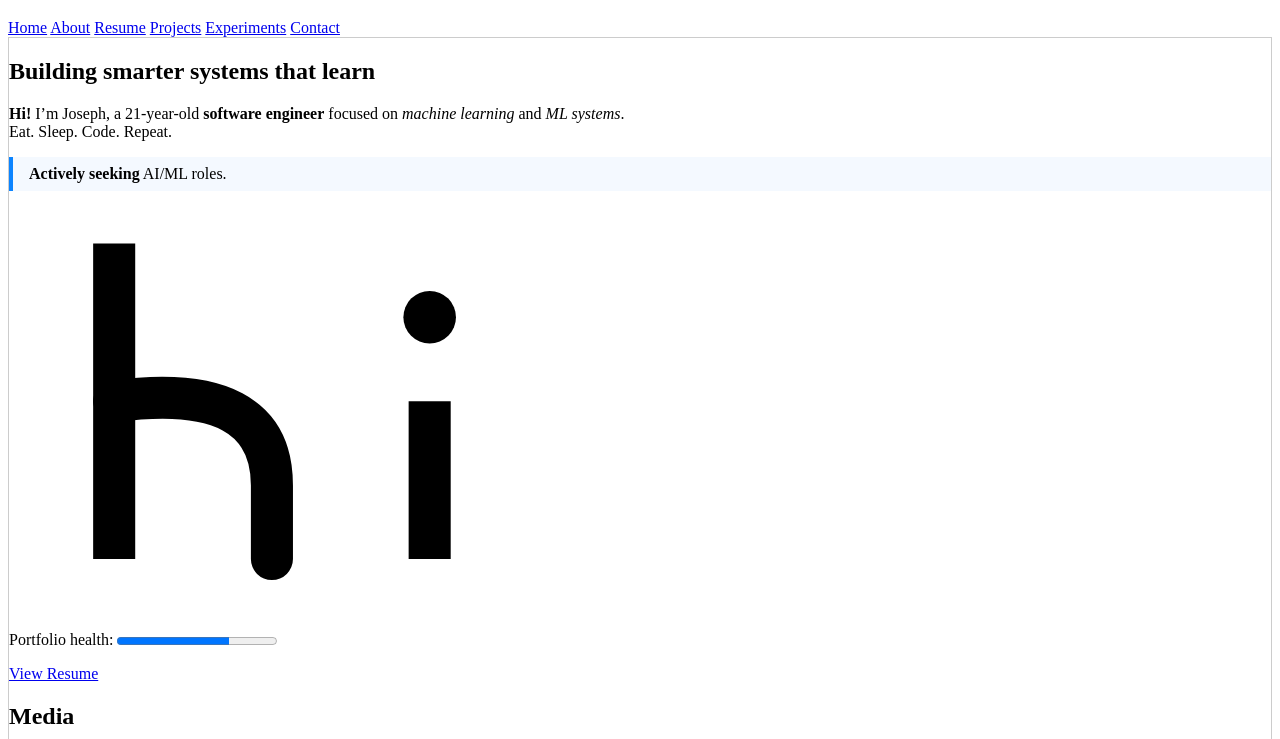
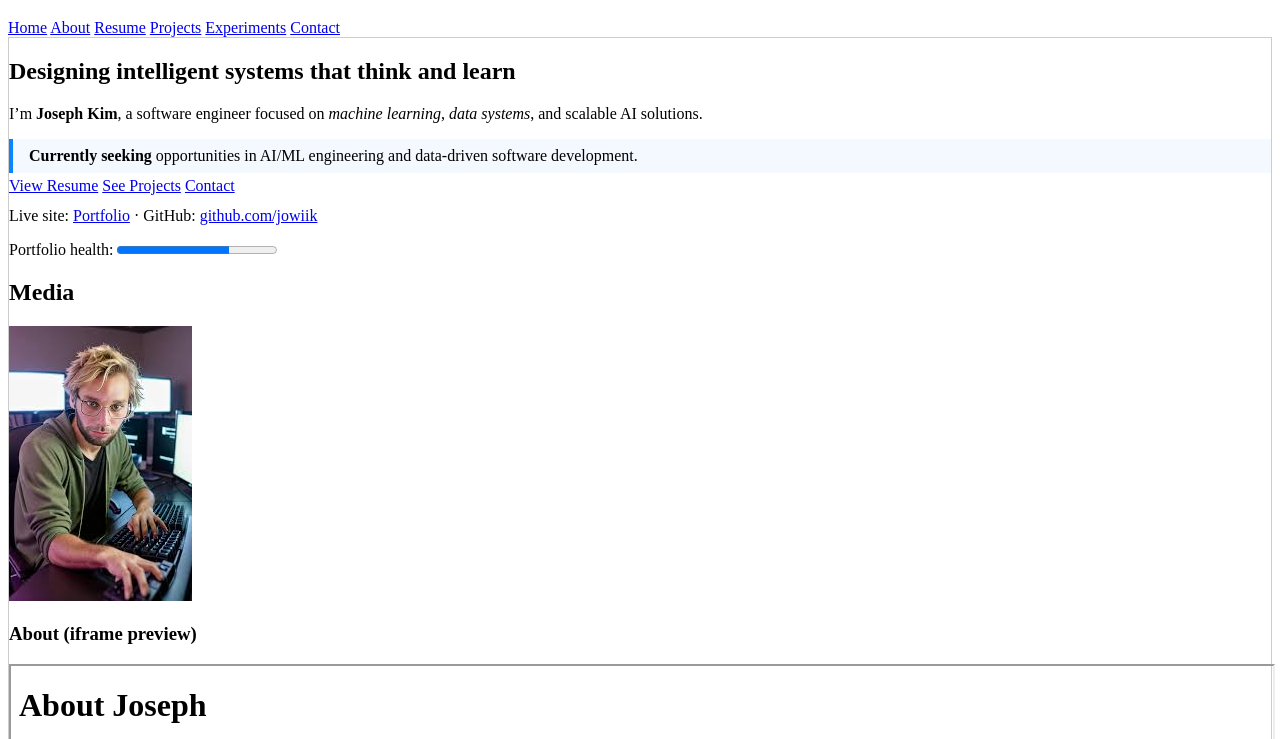
Before and after one commit to jowiik/Portfolio, a plain HTML site: page index.html in a window 1280 px wide. Shown: the part 61-800 px from the top of the page. Drawn offline with Linux system fonts and the light colour scheme.

Commit message:
add change for headers at top to ensure readability
Removed the 'hi' message on index.html

```diff
--- a/index.html
+++ b/index.html
@@ -40,25 +40,24 @@
 <noscript>This site works without JavaScript; custom elements just won’t log to the console.</noscript>
 
 <main>
-  <section aria-labelledby="intro">
-    <h2 id="intro">Building smarter systems that learn</h2>
-    <p><strong>Hi!</strong> I’m Joseph, a 21-year-old <b>software engineer</b> focused on
-      <i>machine learning</i> and <em>ML systems</em>.<br><span>Eat. Sleep. Code. Repeat.</span></p>
+  <section aria-labelledby="intro" class="hero prose">
+    <h2 id="intro" class="section-title">Designing intelligent systems that think and learn</h2>
+    <p>I’m <strong>Joseph Kim</strong>, a software engineer focused on <em>machine learning</em>, <em>data systems</em>, and scalable AI solutions.</p>
 
-    <ai-callout><strong>Actively seeking</strong> AI/ML roles.</ai-callout>
+    <ai-callout><strong>Currently seeking</strong> opportunities in AI/ML engineering and data-driven software development.</ai-callout>
 
-    <!-- SVG: "hi" in shapes -->
-    <svg viewBox="0 0 120 40" role="img" aria-labelledby="hi-title hi-desc">
-      <title id="hi-title">hi</title>
-      <desc id="hi-desc">Lowercase h and i drawn with lines and a dot.</desc>
-      <line x1="10" y1="5" x2="10" y2="35" stroke="currentColor" stroke-width="4"/>
-      <path d="M10 20 Q25 18 25 28 V35" fill="none" stroke="currentColor" stroke-width="4" stroke-linecap="round"/>
-      <line x1="40" y1="20" x2="40" y2="35" stroke="currentColor" stroke-width="4"/>
-      <circle cx="40" cy="12" r="2.5" fill="currentColor"/>
-    </svg>
+    <div class="cluster buttons" style="margin-block:.25rem 1rem;">
+      <a class="btn" href="resume.html">View Resume</a>
+      <a class="btn" href="projects.html">See Projects</a>
+      <a class="btn" href="contact.html">Contact</a>
+    </div>
+
+    <p class="muted" style="margin-top:-.25rem">
+      Live site: <a href="./">Portfolio</a> ·
+      GitHub: <a href="https://github.com/jowiik">github.com/jowiik</a>
+    </p>
 
     <p>Portfolio health: <progress value="70" max="100">70%</progress></p>
-    <p><a href="resume.html">View Resume</a></p>
   </section>
 
   <section aria-labelledby="media">
```
